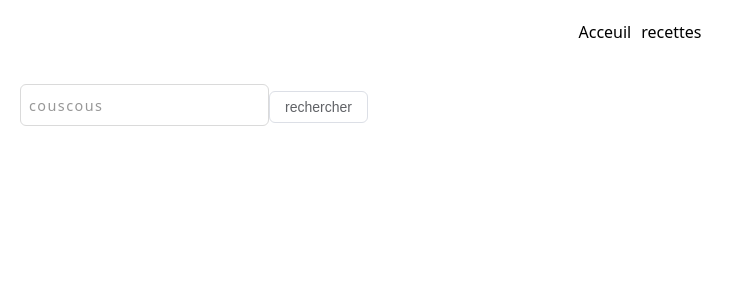
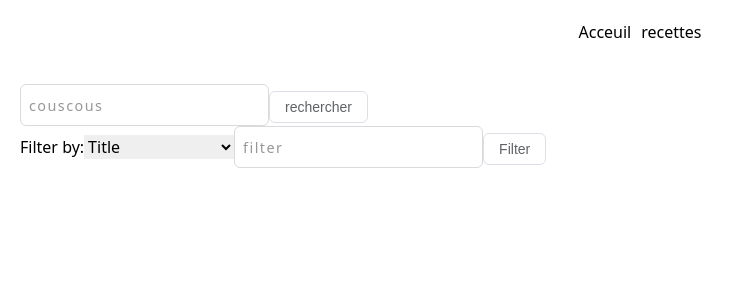
Before and after one commit to Dsaquel/recette-de-cuisine, a React (Vite) app: page / in a window 1280 px wide. Shown: the top 300 px of the page, without its empty margins (0-744 px from the left). Built offline with nearby package versions, Linux system fonts and the light colour scheme.

Commit message:
filter for home page: done

```diff
--- /dev/null
+++ b/src/components/Filter/Filter.tsx
@@ -0,0 +1,37 @@
+import React from 'react';
+
+interface FilterProps {
+  selectedOption: string;
+  filter: string;
+  onOptionChange: (event: React.ChangeEvent<HTMLSelectElement>) => void;
+  onFilterChange: (event: React.ChangeEvent<HTMLInputElement>) => void;
+  onFilterClick: () => void;
+}
+
+const Filter: React.FC<FilterProps> = ({
+  selectedOption,
+  filter,
+  onOptionChange,
+  onFilterChange,
+  onFilterClick,
+}) => {
+  return (
+    <div className="search">
+      <label htmlFor="inputChoice">Filter by:</label>
+      <select id="inputChoice" value={selectedOption} onChange={onOptionChange}>
+        <option value="Title">Title</option>
+        <option value="Description">Description</option>
+        <option value="Difficulty">Difficulty</option>
+        <option value="Tag">Tag</option>
+        <option value="Preparation Time">Preparation Time</option>
+      </select>
+
+      <input value={filter} onChange={onFilterChange} placeholder="filter" />
+      <button className="" onClick={onFilterClick}>
+        Filter
+      </button>
+    </div>
+  );
+};
+
+export default Filter;
--- a/src/pages/Home.tsx
+++ b/src/pages/Home.tsx
@@ -1,23 +1,50 @@
-import RecipeList from '@/components/recipe/RecipeList'
-import './base-page.scss'
-import { useState } from 'react'
+import RecipeList from "@/components/recipe/RecipeList";
+import "./base-page.scss";
+import { useState } from "react";
+import Filter from "@/components/Filter/Filter";
 
 const Home = () => {
-  const [searchRecipe, setSearchRecipe] = useState('')
+  const [searchRecipe, setSearchRecipe] = useState("");
+  const [filter, setFilter] = useState("");
+  const [selectedOption, setSelectedOption] = useState("option1");
 
   const handleClick = () => {
     //
-  }
+  };
+
+  const handleFilterClick = () => {
+    // Filter logic based on selectedOption and filter value
+    console.log('Selected option:', selectedOption);
+    console.log('Filter value:', filter);
+  };
+
+  const handleOptionChange = (event: React.ChangeEvent<HTMLSelectElement>) => {
+    setSelectedOption(event.target.value);
+  };
 
   return (
     <div className="page">
       <div className="search">
-        <input value={searchRecipe} onChange={(e) => setSearchRecipe(e.target.value)} placeholder='couscous' />
-        <button className='' onClick={handleClick}>rechercher</button>
+        <input
+          value={searchRecipe}
+          onChange={(e) => setSearchRecipe(e.target.value)}
+          placeholder="couscous"
+        />
+        <button className="" onClick={handleClick}>
+          rechercher
+        </button>
       </div>
+
+      <Filter
+        selectedOption={selectedOption}
+        filter={filter}
+        onOptionChange={handleOptionChange}
+        onFilterChange={(e) => setFilter(e.target.value)}
+        onFilterClick={handleFilterClick}
+      />
       <RecipeList />
     </div>
-  )
-}
+  );
+};
 
-export default Home
+export default Home;
```
Also changed, not shown: 1 other file (tests, documents, lock files or other folders).
